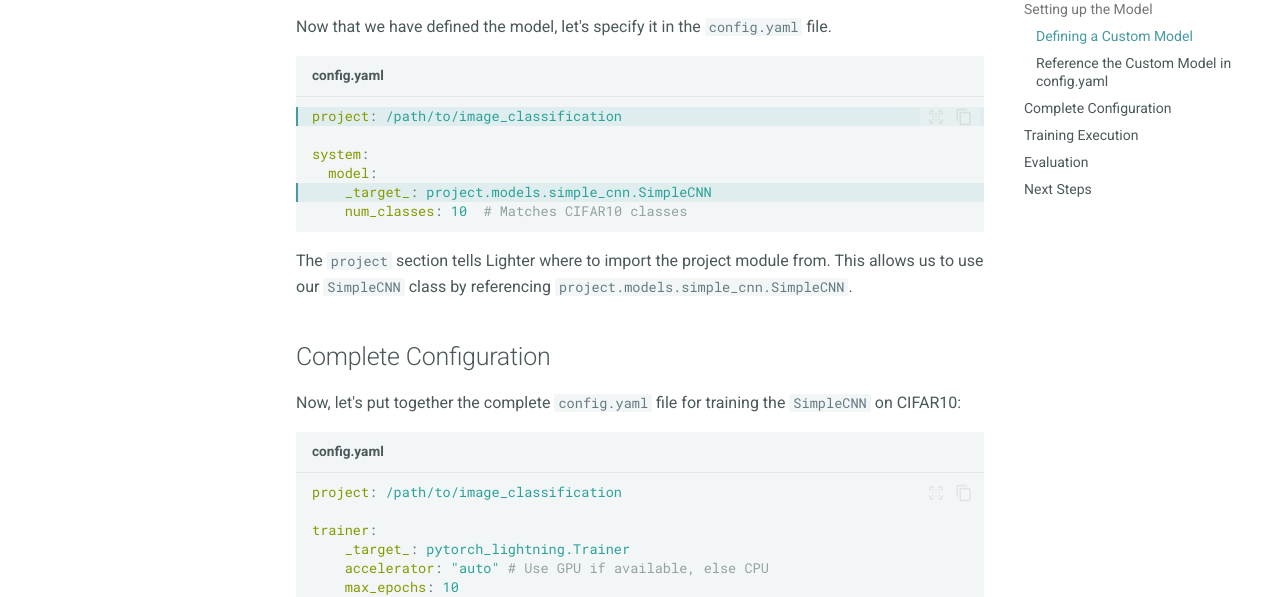
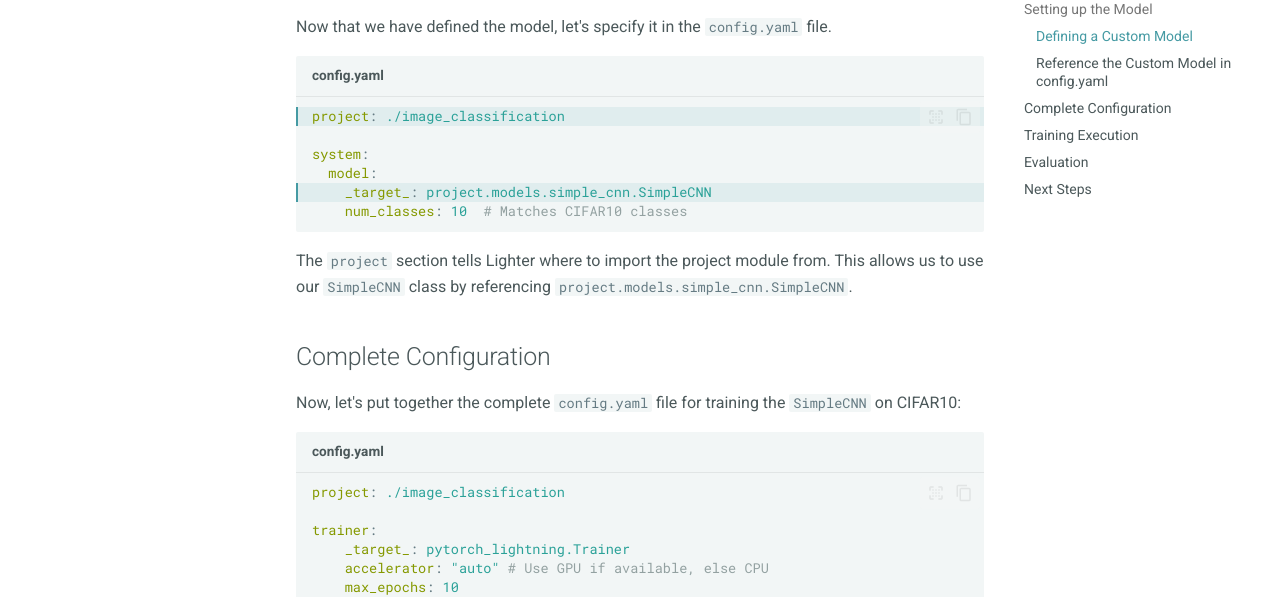
Before and after one commit to project-lighter/lighter, an MkDocs documentation site: the page built from docs/tutorials/image_classification.md, in a window 1280 px wide and 900 px high, scrolled down 2470 px. Shown: the part 153-750 px from the top of the window. Built offline with MkDocs 1.6.1 and Material for MkDocs 9.7.7, drawn with Linux system fonts in a browser that asks for light colours; comment, search, counter and statistics services are not loaded.

Commit message:
Fix project path

````diff
--- a/docs/tutorials/image_classification.md
+++ b/docs/tutorials/image_classification.md
@@ -112,7 +112,7 @@ class SimpleCNN(nn.Module):
 Now that we have defined the model, let's specify it in the `config.yaml` file.
 
 ```yaml title="config.yaml" hl_lines="1 5"
-project: /path/to/image_classification
+project: ./image_classification
 
 system:
   model:
@@ -128,7 +128,7 @@ The `project` section tells Lighter where to import the project module from. Thi
 Now, let's put together the complete `config.yaml` file for training the `SimpleCNN` on CIFAR10:
 
 ```yaml title="config.yaml"
-project: /path/to/image_classification
+project: ./image_classification
 
 trainer:
     _target_: pytorch_lightning.Trainer
````
